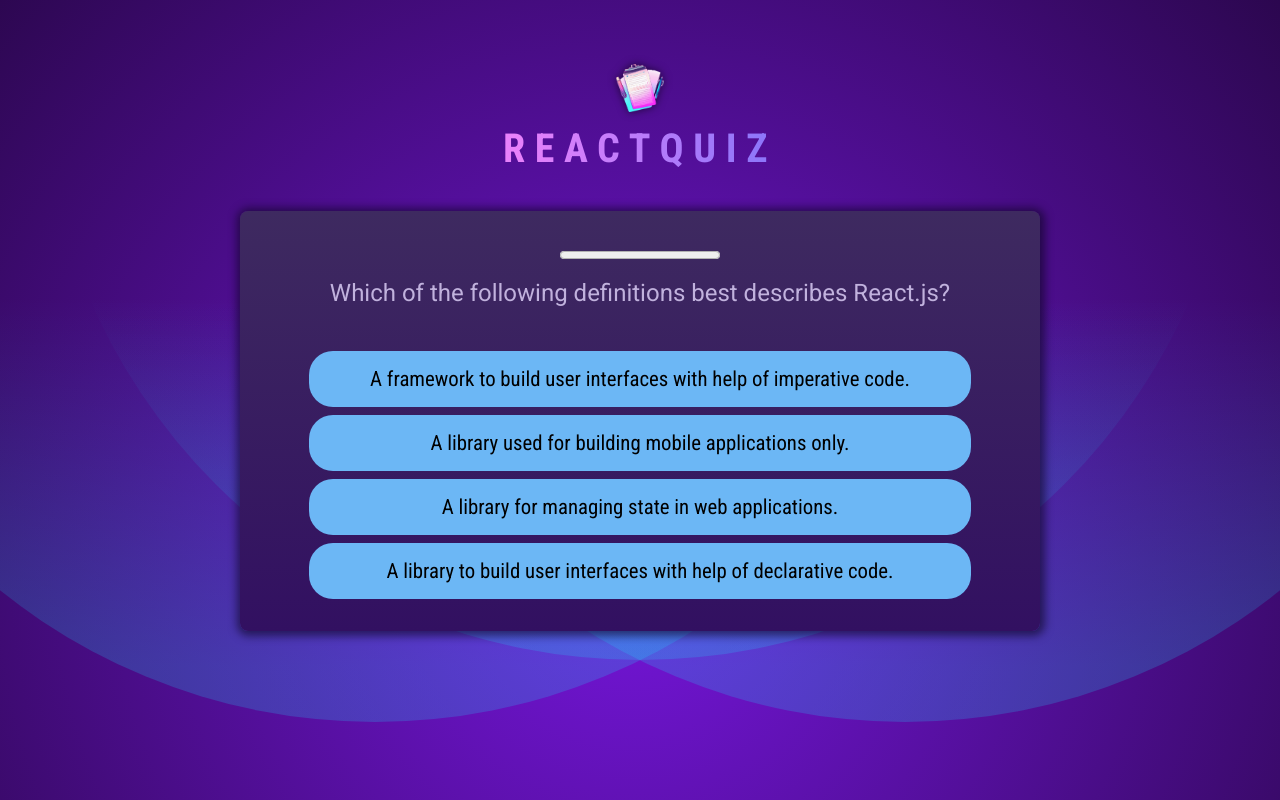
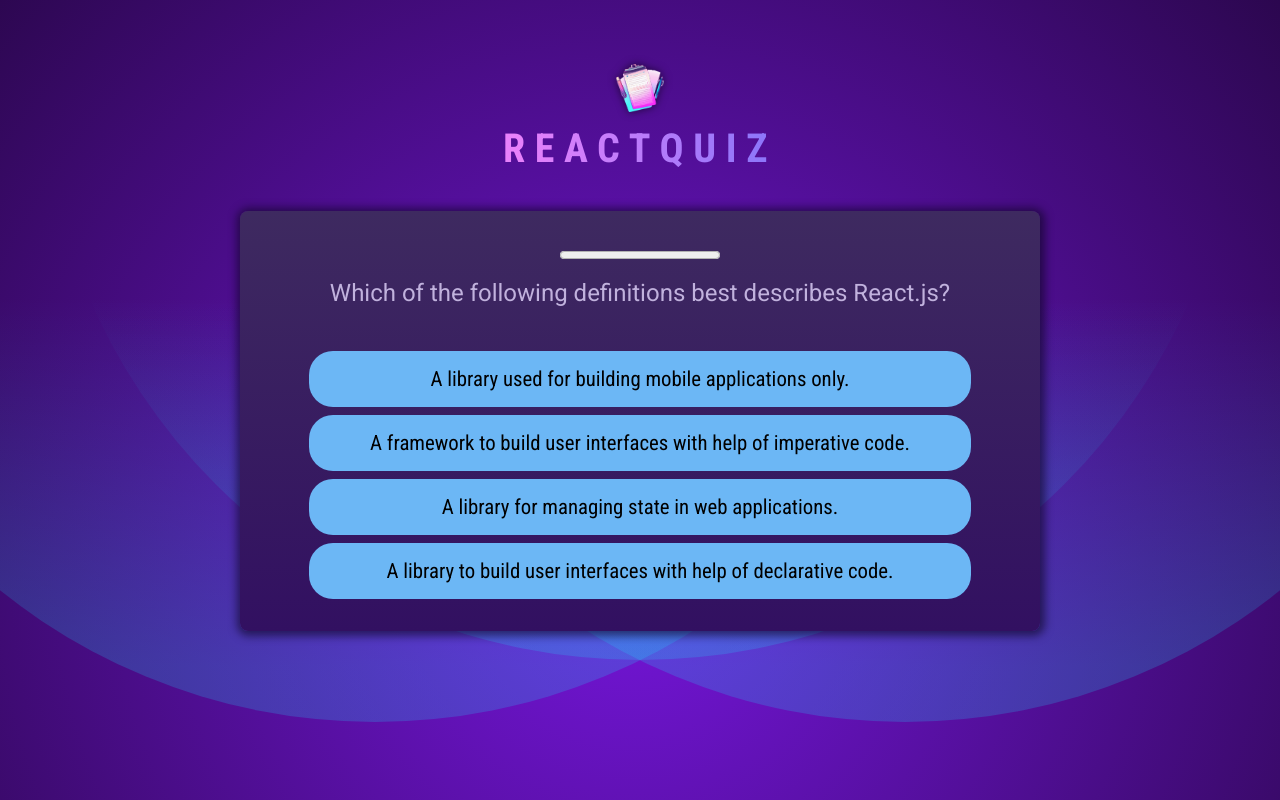
Before and after one commit to paul-kh/Quiz_RactJS, a React (Vite) app: page / in a window 1280 px wide. Built offline with nearby package versions, Linux system fonts and the light colour scheme.

Commit message:
Used useRef() to stored shuffledAnswers array to prevent re-shuffling answers every time state of Quiz changes

```diff
--- a/src/components/Quiz.jsx
+++ b/src/components/Quiz.jsx
@@ -1,4 +1,4 @@
-import { useState } from "react";
+import { useState, useRef } from "react";
 
 import QUESTIONS from "../questions";
 
@@ -6,6 +6,13 @@
 import QuestionTimer from "./QuestionTimer";
 
 export default function Quiz() {
+  /************************************************************************************
+   *  We are facing a problem with shuffledAnswers re-executed when state of Quiz is changed
+   *  and before the timeout for highlighting selected answer.
+   *  To fix the issue, we use useRef() to store shuffledAnswers by React, which
+   *  is independent from component re-redering
+   * **********************************************************************************/
+  const shuffledAnswers = useRef();
   /**********************************************************************************
    * We shuffle answer choices for each question.
    * Each question has timer that will run out
@@ -64,8 +71,11 @@
   }
 
   // Shuffle answers to display
-  const shuffledAnswers = [...QUESTIONS[activeQuestionIndex].answers]; // Copy all answers of each question
-  shuffledAnswers.sort(() => Math.random() - 0.5);
+  // At the first page rendering, shuffledAnswers ref is not defined yet
+  if (!shuffledAnswers.current) {
+    shuffledAnswers.current = [...QUESTIONS[activeQuestionIndex].answers]; // Copy all answers of each question
+    shuffledAnswers.current.sort(() => Math.random() - 0.5);
+  }
 
   return (
     <div id="quiz">
@@ -79,7 +89,7 @@
         <h2>{QUESTIONS[activeQuestionIndex].text}</h2>
         <ul id="answers">
           {/** We want to dynamically highlight the answer based on user's selected answer */}
-          {shuffledAnswers.map((answer) => {
+          {shuffledAnswers.current.map((answer) => {
             // Find the answer that was selected among the listed answers in the map() method
             // We compare each mapped answer to the last item of userAnswers array
             const isSelected = answer === userAnswers[userAnswers.length - 1];
```
